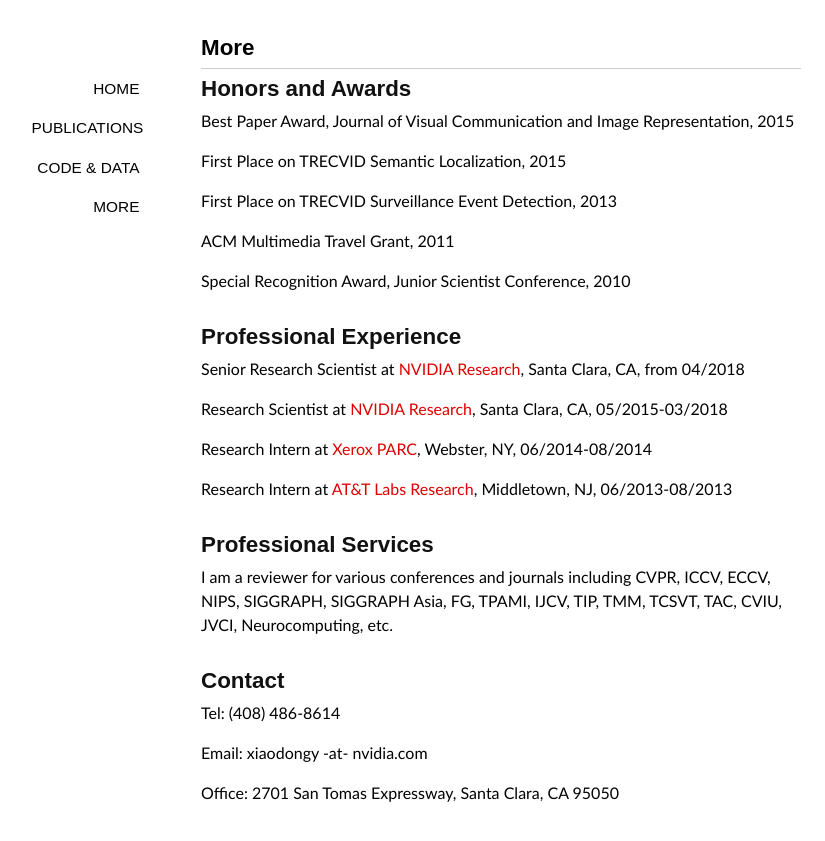
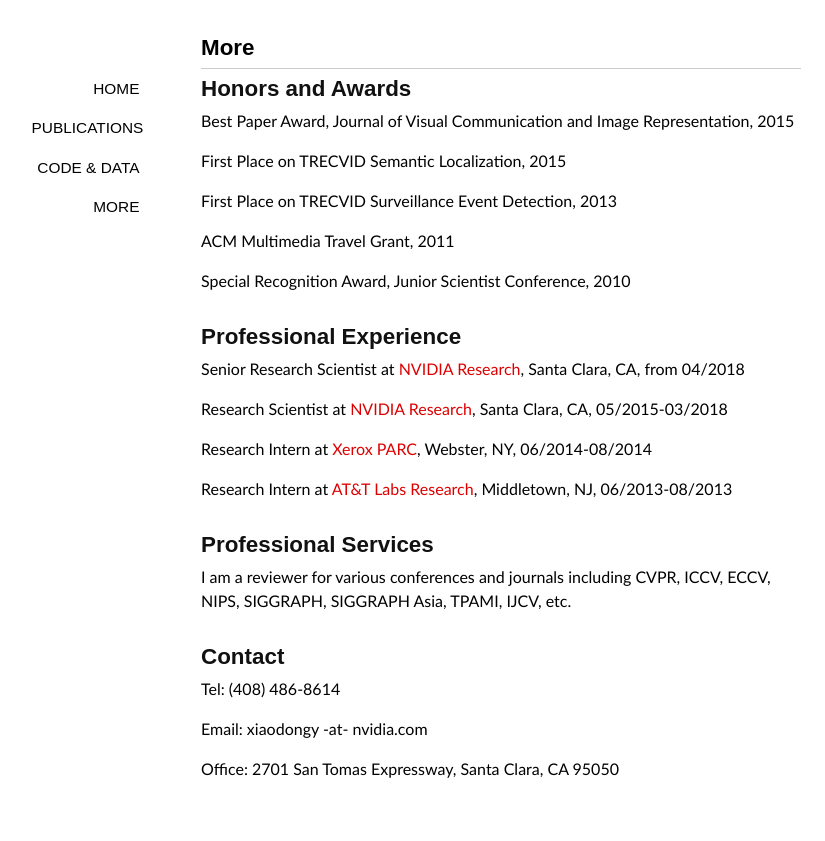
Before and after one commit to xiaodongyang/xiaodongyang.github.io, a Jekyll site: the page built from more/index.md, in a window 1280 px wide. Shown: the top 841 px of the page, without its empty margins (139-964 px from the left). Built offline with Jekyll 4.4.1, drawn with Linux system fonts in a browser that asks for light colours; some web fonts are replaced.

Commit message:
Update index.md

```diff
--- a/more/index.md
+++ b/more/index.md
@@ -30,7 +30,7 @@
 
 ## Professional Services
 
-I am a reviewer for various conferences and journals including CVPR, ICCV, ECCV, NIPS, SIGGRAPH, SIGGRAPH Asia, FG, TPAMI, IJCV, TIP, TMM, TCSVT, TAC, CVIU, JVCI, Neurocomputing, etc.
+I am a reviewer for various conferences and journals including CVPR, ICCV, ECCV, NIPS, SIGGRAPH, SIGGRAPH Asia, TPAMI, IJCV, etc.
 <br><br>
 
 ## Contact
```
